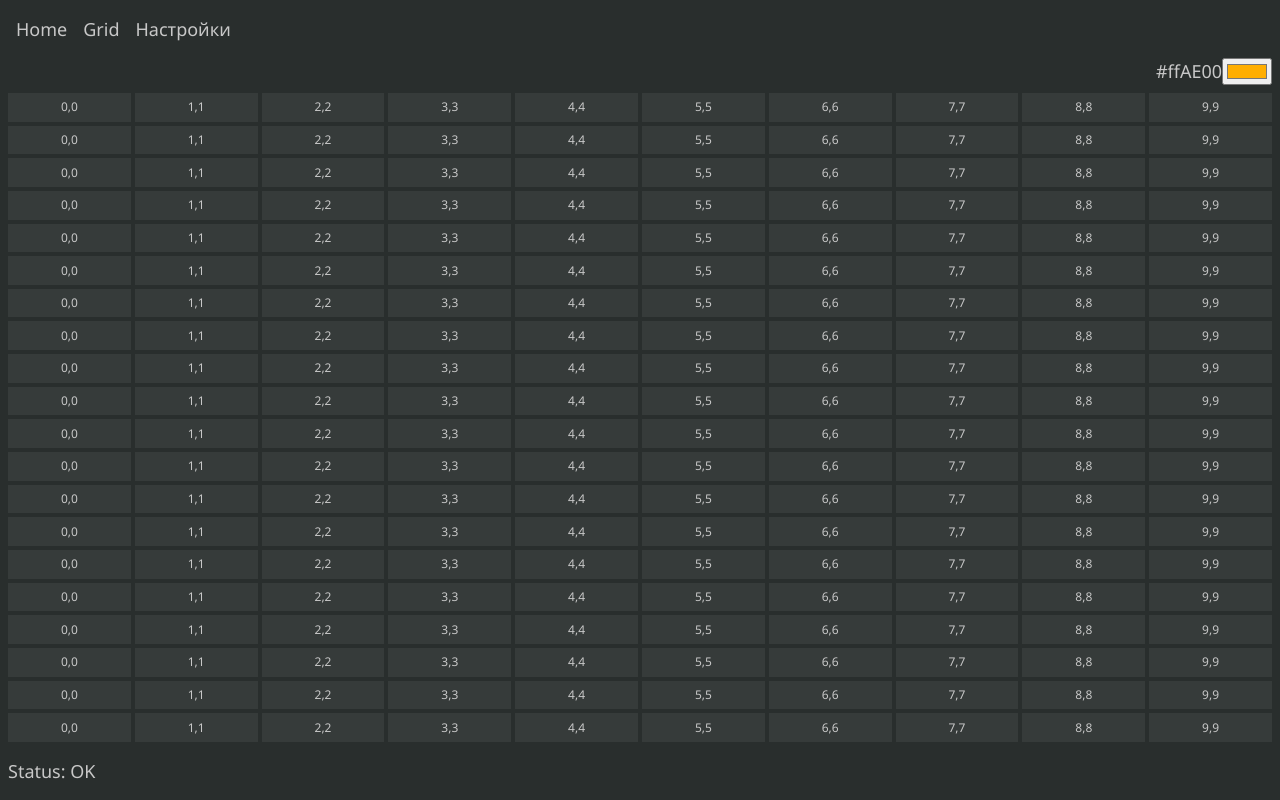
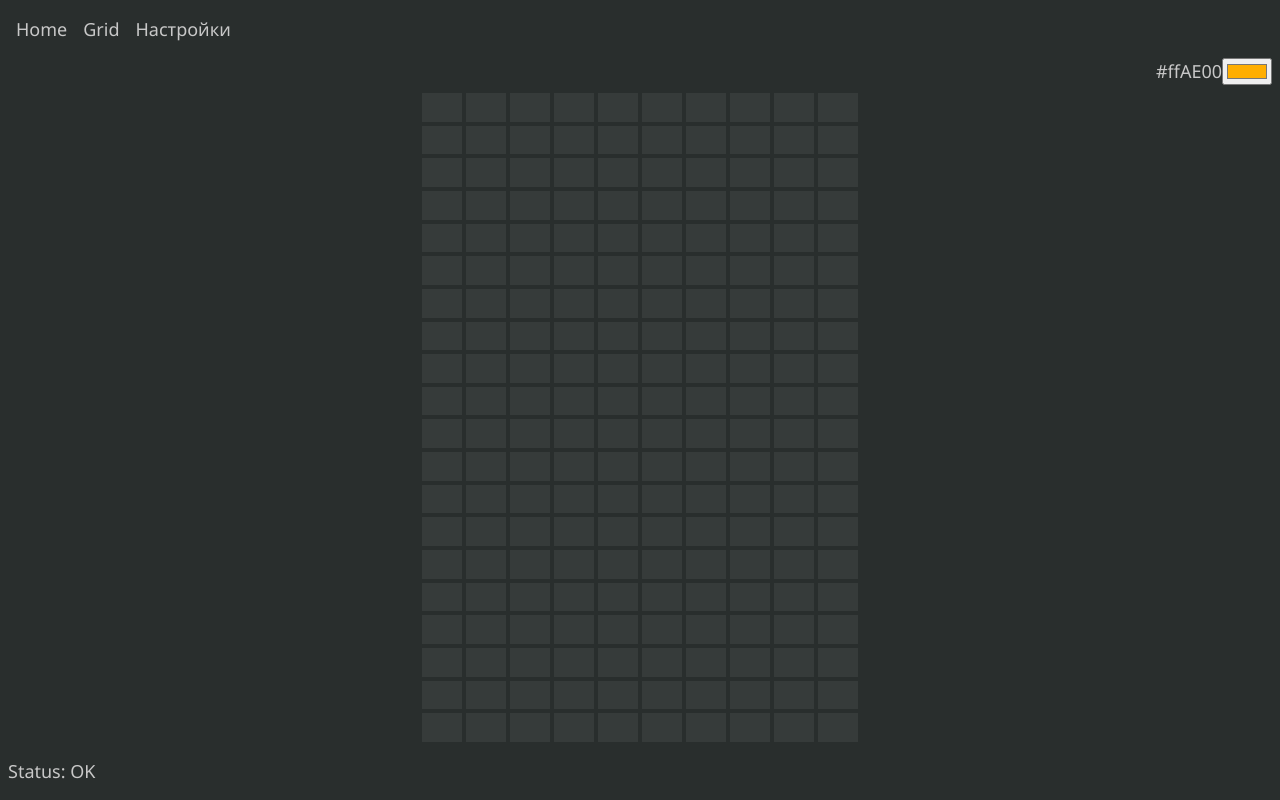
Before and after one commit to vres271/sosna, an Angular app: page /grid in a window 1280 px wide. Built offline with nearby package versions, Linux system fonts and the light colour scheme.

Commit message:
Grid - flex to grid

```diff
--- a/src/app/pages/grid/grid.component.css
+++ b/src/app/pages/grid/grid.component.css
@@ -1,10 +1,14 @@
-.grid {
+.led-grid {
     height: 100%;
+    grid-template-columns: repeat(10, minmax(10px, 40px));
+    grid-template-rows: repeat(20, minmax(10px, 1fr));
+    gap: 4px;
+    justify-content: center;
     & .cell {
         background: var(--bg-color);
         font-size: var(--font-size-xs);
         &:hover {
-            background-color: var(--btn-success-color);
+            background-color: var(--bg-color-light-2);
         }
     }
 }
--- a/src/app/pages/grid/grid.component.html
+++ b/src/app/pages/grid/grid.component.html
@@ -3,16 +3,12 @@
         <div>{{color}}</div>
         <input type="color" id="head" name="head" (change)="setColor($event)" [value]="color" />
     </div>
-    <div class="flex column gap-1 grid">
-        @for (row of grid; track $index; let  i = $index) {
-            <div class="flex row gap-1 space-between" style="display: flex;">
-                @for (led of row; track $index; let  j = $index) {
-                    <div class="cell grow-1 flex center items-center"
-                        (click)="clickCell(led)"
-                        [style.backgroundColor]="led.color"
-                    >{{j}},{{j}}</div>
-                }
-            </div>
+    <div class="grid led-grid">
+        @for (led of grid; track $index; let  i = $index) {
+        <div class="cell grow-1 flex center items-center"
+            (click)="clickCell(led)"
+            [style.backgroundColor]="led.color"
+        ></div>
         }
     </div>
 </div>
--- a/src/app/pages/grid/grid.component.ts
+++ b/src/app/pages/grid/grid.component.ts
@@ -9,7 +9,7 @@ import { Component } from '@angular/core';
 })
 export class GridComponent {
 
-  grid: {color: string}[][] = Array(20).fill(null).map(() =>(Array(10).fill(null).map(() => ({color: ''}))));
+  grid: {color: string}[] = Array(200).fill(null).map(() => ({color: ''}));
   color: string = '#ffAE00';
 
   setColor(e: any) {
--- a/src/scheme.css
+++ b/src/scheme.css
@@ -2,6 +2,7 @@
     --bg-color: rgb(54, 59, 58);
     --bg-color-dark: rgb(41, 46, 45);
     --bg-color-light: rgb(230, 239, 239);
+    --bg-color-light-2: rgb(108, 113, 113);
 
     --font-color: rgb(200,200,200);
     --font-color-dark: rgb(41, 46, 45);
```
